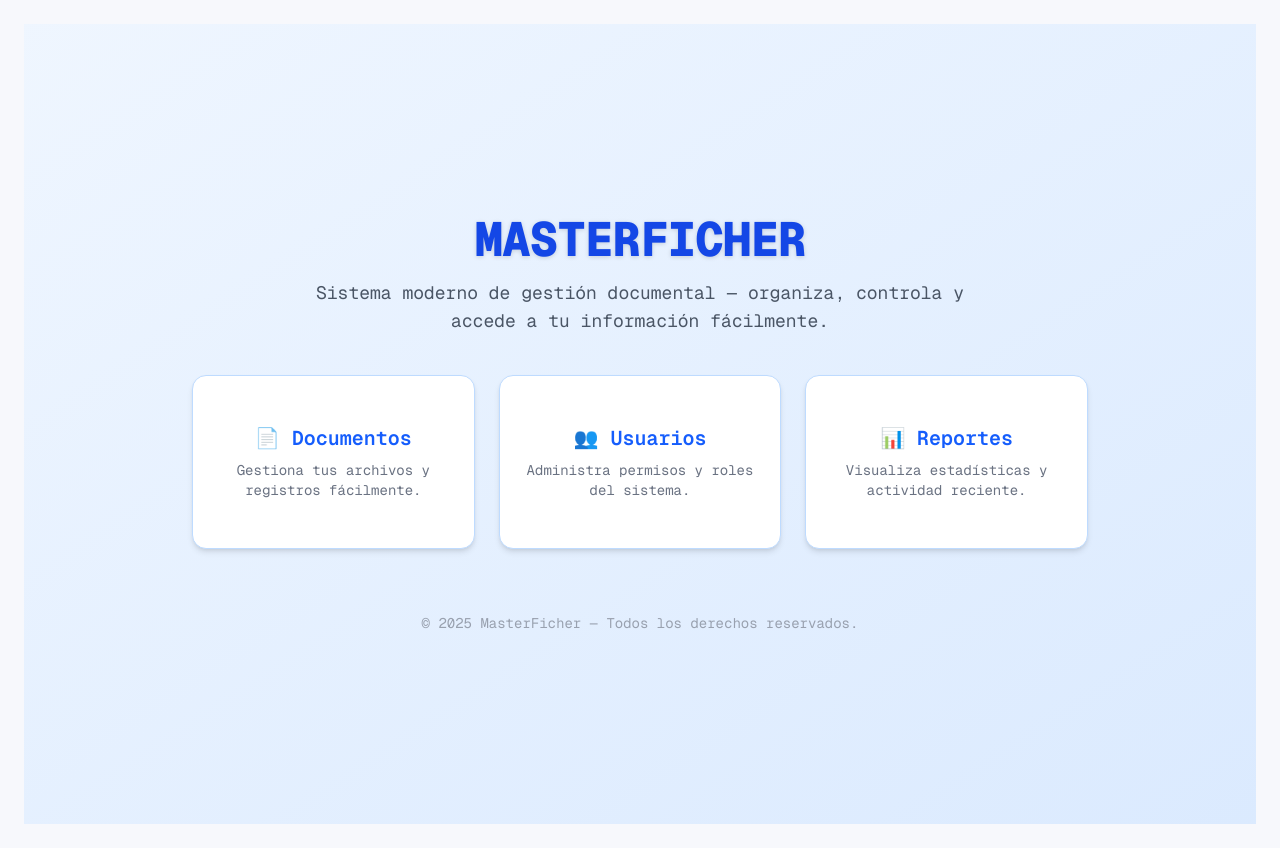
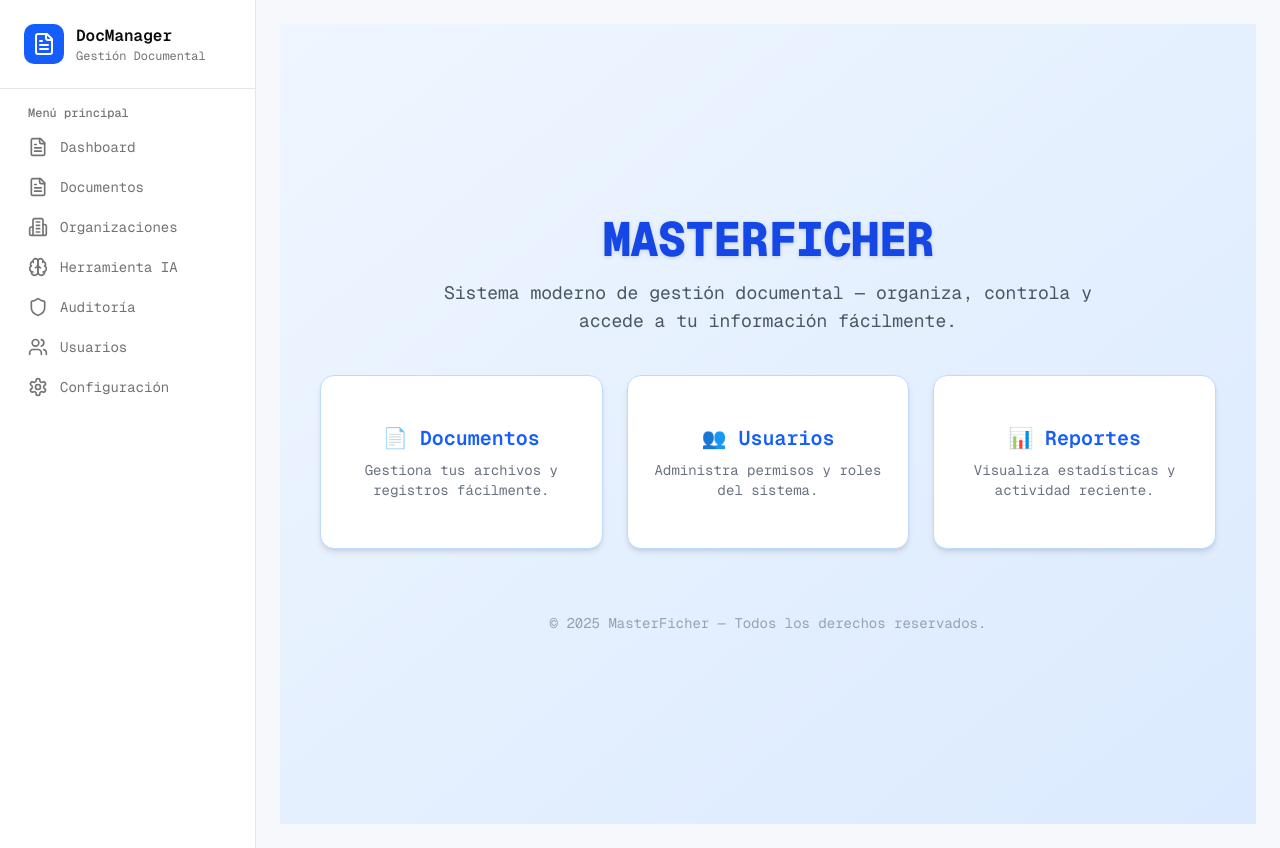
Before and after one commit to aleslag2803-collab/MasterFicherPro, a Next.js app: page / in a window 1280 px wide. Built offline with nearby package versions, Linux system fonts and the light colour scheme.

Commit message:
revovinando mi error

```diff
--- a/app/layout.tsx
+++ b/app/layout.tsx
@@ -2,7 +2,7 @@ import type { Metadata } from "next"
 import { Geist, Geist_Mono } from "next/font/google"
 import { Analytics } from "@vercel/analytics/next"
 import "./globals.css"
-//import Sidebar from "@/components/sidebar"
+import Sidebar from "@/components/sidebar"
 
 const geist = Geist({ subsets: ["latin"] })
 const geistMono = Geist_Mono({ subsets: ["latin"] })
@@ -23,7 +23,7 @@ export default function RootLayout({
       <body className={`${geist.className} ${geistMono.className} font-sans antialiased`}>
         <div className="flex min-h-screen">
           {/* Menú lateral */}
-          {/* <Sidebar /> */}
+          <Sidebar />
 
           {/* Contenido principal */}
           <main className="flex-1 bg-[#f7f8fc] p-6 overflow-y-auto">
```
